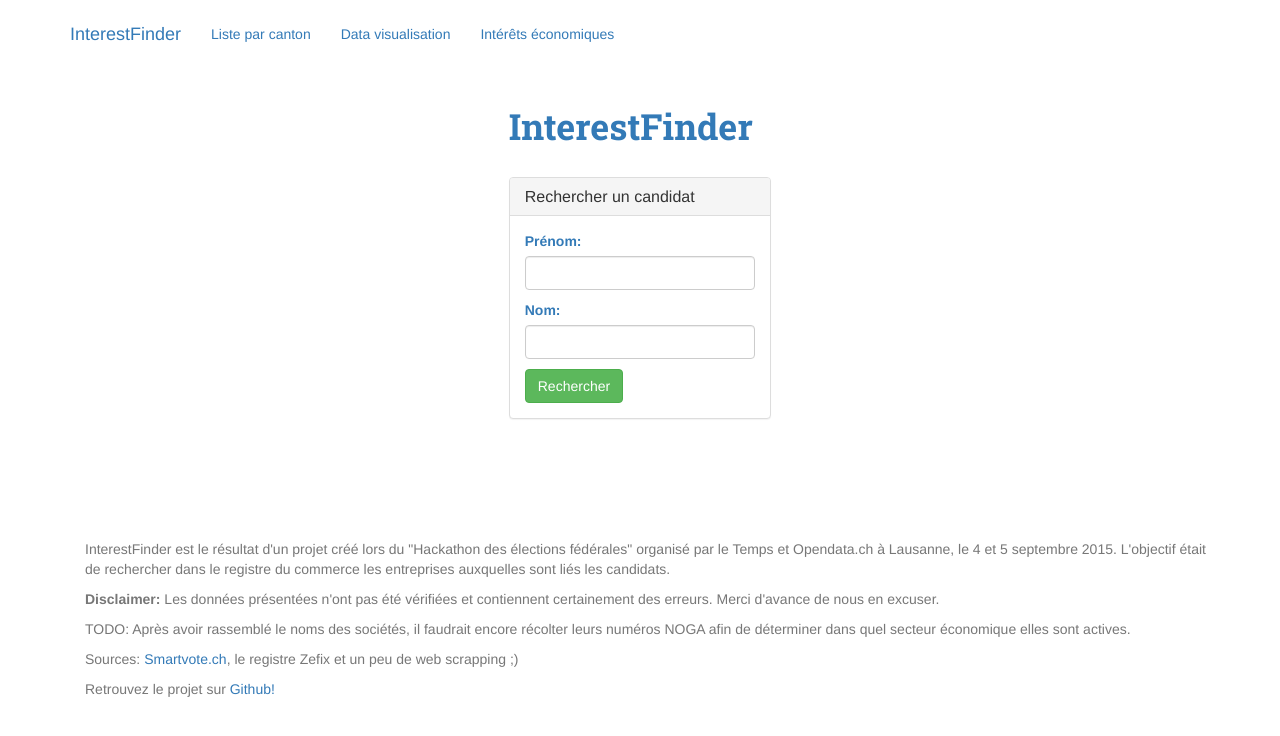
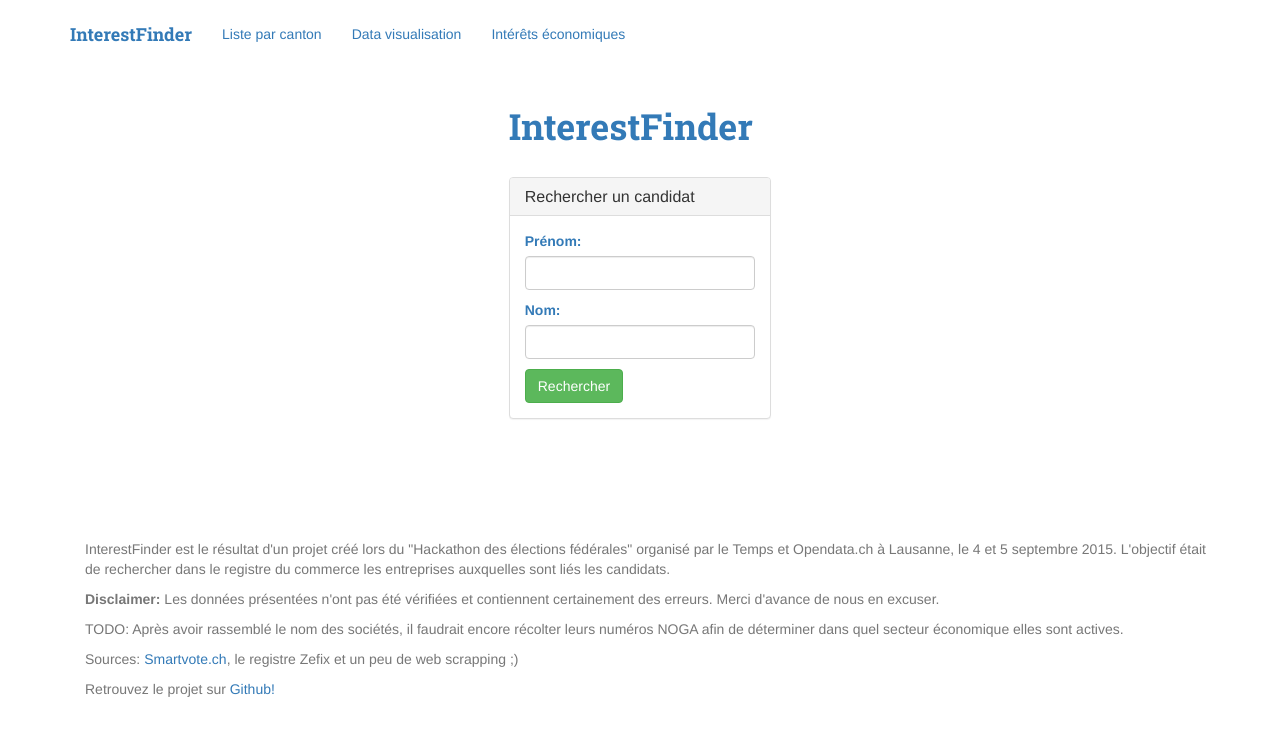
Before and after one commit to yellowbravo/InterestFinder, a Django app: page / in a window 1280 px wide. Shown: the top 736 px of the page. Run offline with Django 3.2, Linux system fonts and the light colour scheme; some libraries are stand-ins or nearby versions.

Commit message:
few typos

```diff
--- a/templates/base.html
+++ b/templates/base.html
@@ -15,6 +15,8 @@
     <!-- Bootstrap core CSS -->
     <link href="{% static "css/bootstrap.css" %}" rel="stylesheet">
     <link href="{% static "css/style.css" %}" rel="stylesheet">
+        <link href='https://fonts.googleapis.com/css?family=Roboto+Slab:700' rel='stylesheet' type='text/css'>
+
 
 
     <!-- Custom styles for this template -->
@@ -32,7 +34,7 @@
                 <span class="icon-bar"></span>
                 <span class="icon-bar"></span>
             </button>
-            <a class="navbar-brand" href="/">InterestFinder</a>
+            <a class="navbar-brand" href="/" style="font-family: 'Roboto Slab', serif;">InterestFinder</a>
         </div>
         <div id="navbar" class="collapse navbar-collapse">
             <ul class="nav navbar-nav">
--- a/templates/economic_sectors.html
+++ b/templates/economic_sectors.html
@@ -6,6 +6,7 @@
         <div class="row">
             <div class="col-xs-12">
                 <h1>Candidats par intérêts économiques</h1>
+            <div class="alert alert-warning" role="alert">Page en construction...</div>
                 <ul class="list-group">
                     {% for s in sectors %}
                         <li class="list-group-item">
--- a/templates/index.html
+++ b/templates/index.html
@@ -2,7 +2,6 @@
 {% load staticfiles %}
 
 {% block content %}
-    <link href='https://fonts.googleapis.com/css?family=Roboto+Slab:700' rel='stylesheet' type='text/css'>
     <div class="main_container">
         <div class="row">
             <div style="float: none; margin: 0 auto; color: #337AB7" class="col-xs-12 col-md-4 col-lg-3">
@@ -36,7 +35,7 @@
 
                 <p class="text-muted"><strong>Disclaimer:</strong> Les données présentées n'ont pas été vérifiées et contiennent certainement des erreurs. Merci d'avance de nous en excuser.</p>
 
-                <p class="text-muted">TODO: Après avoir rassemblé le noms des sociétés, il faudrait encore récolter leurs numéros NOGA afin de déterminer dans quel secteur économique elles sont actives.</p>
+                <p class="text-muted">TODO: Après avoir rassemblé le nom des sociétés, il faudrait encore récolter leurs numéros NOGA afin de déterminer dans quel secteur économique elles sont actives.</p>
 
                 <p class="text-muted">Sources: <a href="http://www.smartvote.ch">Smartvote.ch</a>, le registre Zefix et un peu de web scrapping ;)</p>
 
```
